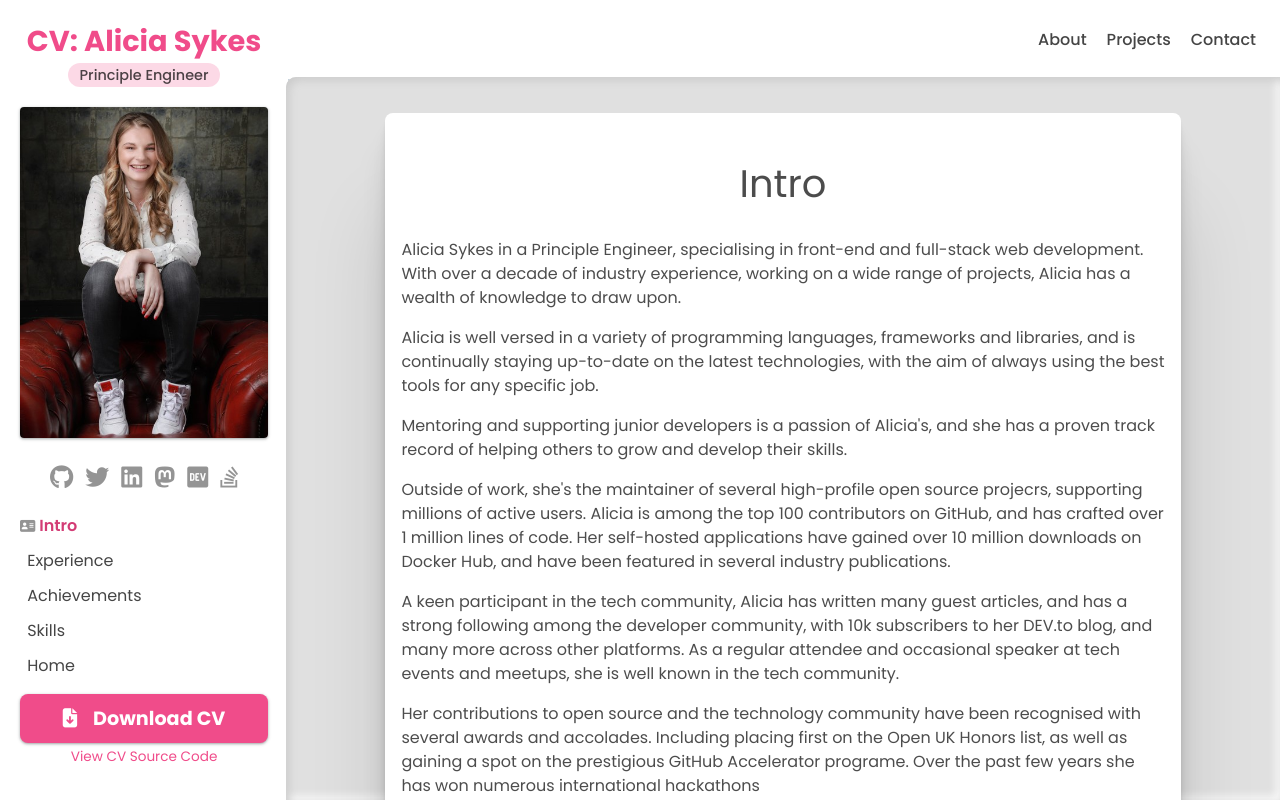
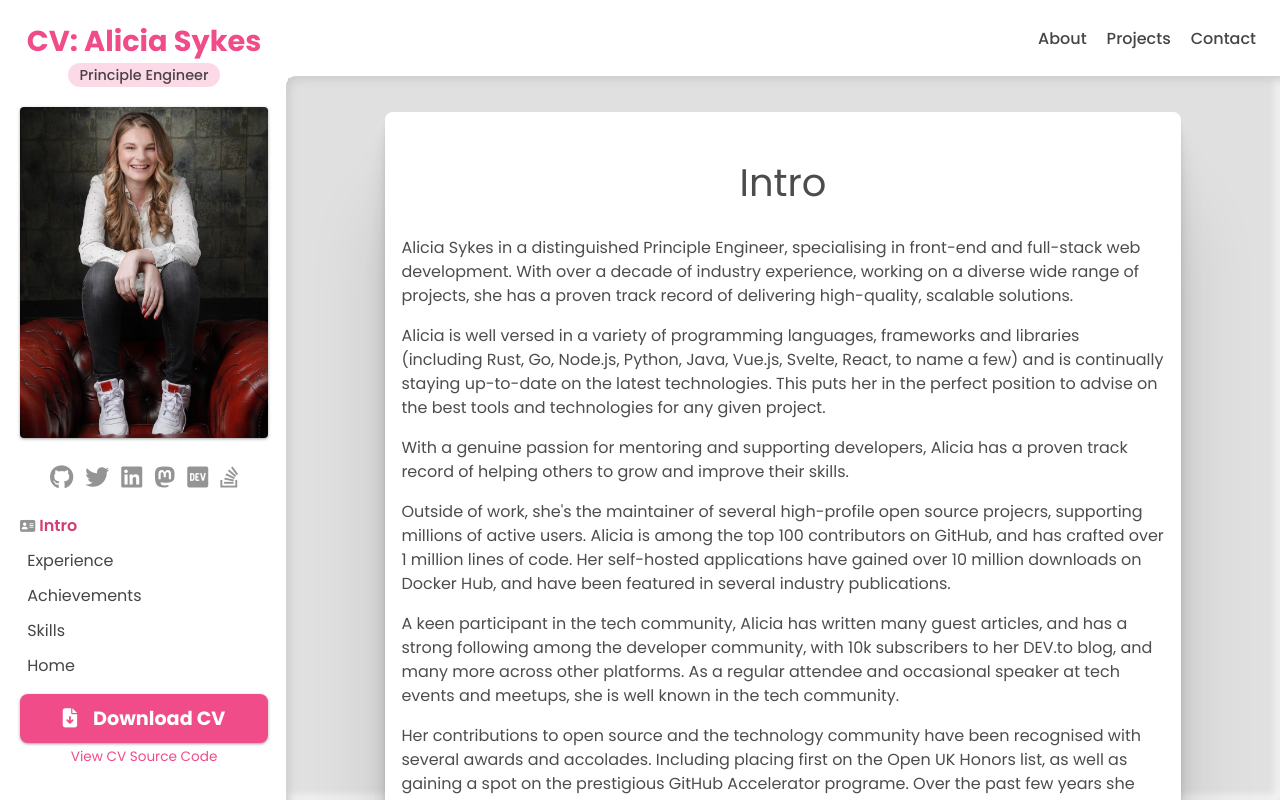
Before and after one commit to Lissy93/cv, a SvelteKit app in the folder web/: page /intro in a window 1280 px wide. Built offline with nearby package versions, Linux system fonts and the light colour scheme.

Commit message:
content: Updates bio

```diff
--- a/web/src/routes/intro/+page.svelte
+++ b/web/src/routes/intro/+page.svelte
@@ -6,17 +6,22 @@
     ];
 
     const intro = [
-      `Alicia Sykes in a Principle Engineer, specialising in front-end and full-stack web development.
-      With over a decade of industry experience, working on a wide range of projects, Alicia has a wealth of knowledge to draw upon.`,
+      `Alicia Sykes in a distinguished Principle Engineer, specialising in front-end and full-stack web development.
+      With over a decade of industry experience, working on a diverse wide range of projects,
+      she has a proven track record of delivering high-quality, scalable solutions.`,
 
-      `Alicia is well versed in a variety of programming languages, frameworks and libraries, and is continually
-      staying up-to-date on the latest technologies, with the aim of always using the best tools for any specific job.`,
+      `Alicia is well versed in a variety of programming languages, frameworks and libraries
+      (including Rust, Go, Node.js, Python, Java, Vue.js, Svelte, React, to name a few) and is continually
+      staying up-to-date on the latest technologies.
+      This puts her in the perfect position to advise on the best tools and technologies for any given project.`,
 
-      `Mentoring and supporting junior developers is a passion of Alicia's, and she has a proven track record of helping others to grow and develop their skills.`,
+      `With a genuine passion for mentoring and supporting developers, Alicia
+      has a proven track record of helping others to grow and improve their skills.`,
 
       `Outside of work, she's the maintainer of several high-profile open source projecrs, supporting millions of active users.
       Alicia is among the top 100 contributors on GitHub, and has crafted over 1 million lines of code.
-      Her self-hosted applications have gained over 10 million downloads on Docker Hub, and have been featured in several industry publications.`,
+      Her self-hosted applications have gained over 10 million downloads on Docker Hub, and have been featured in several industry publications.
+      `,
 
       `A keen participant in the tech community, Alicia has written many guest articles, and has a strong following among the developer
       community, with 10k subscribers to her DEV.to blog, and many more across other platforms.
```
